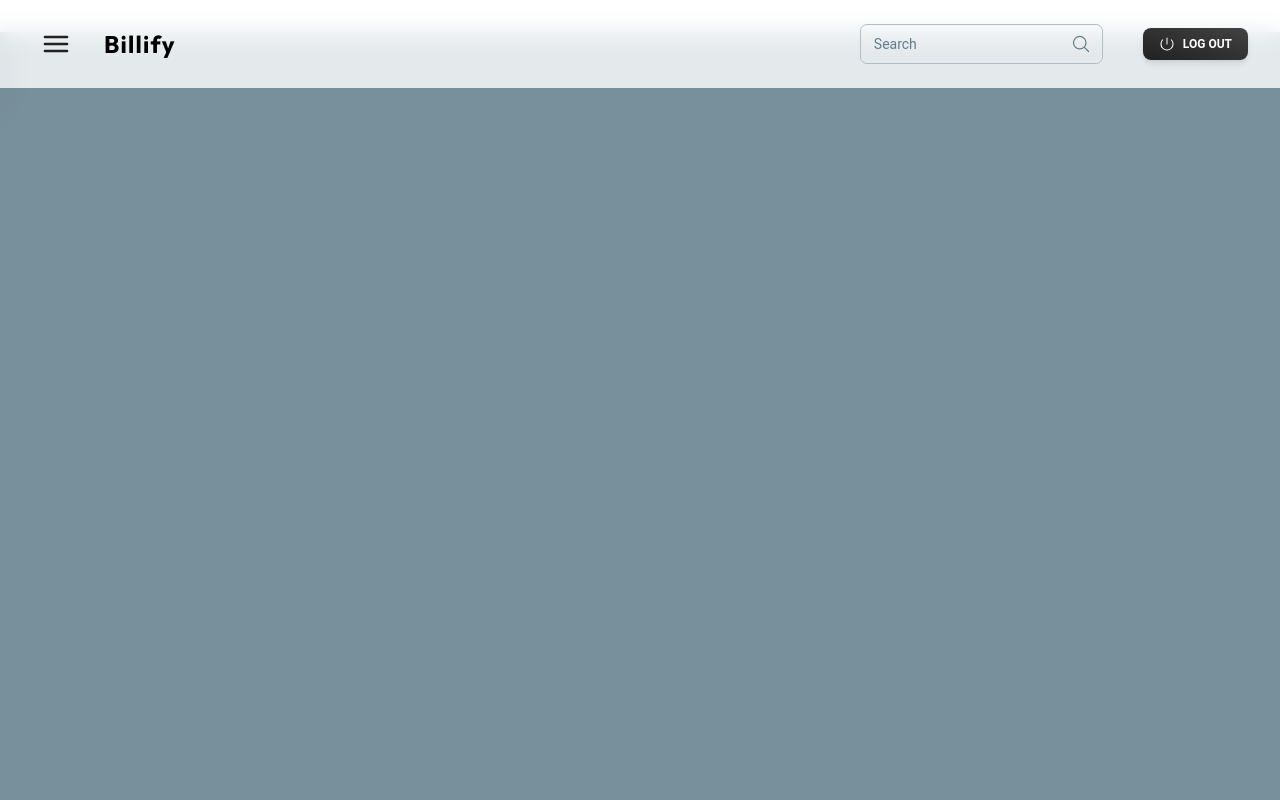
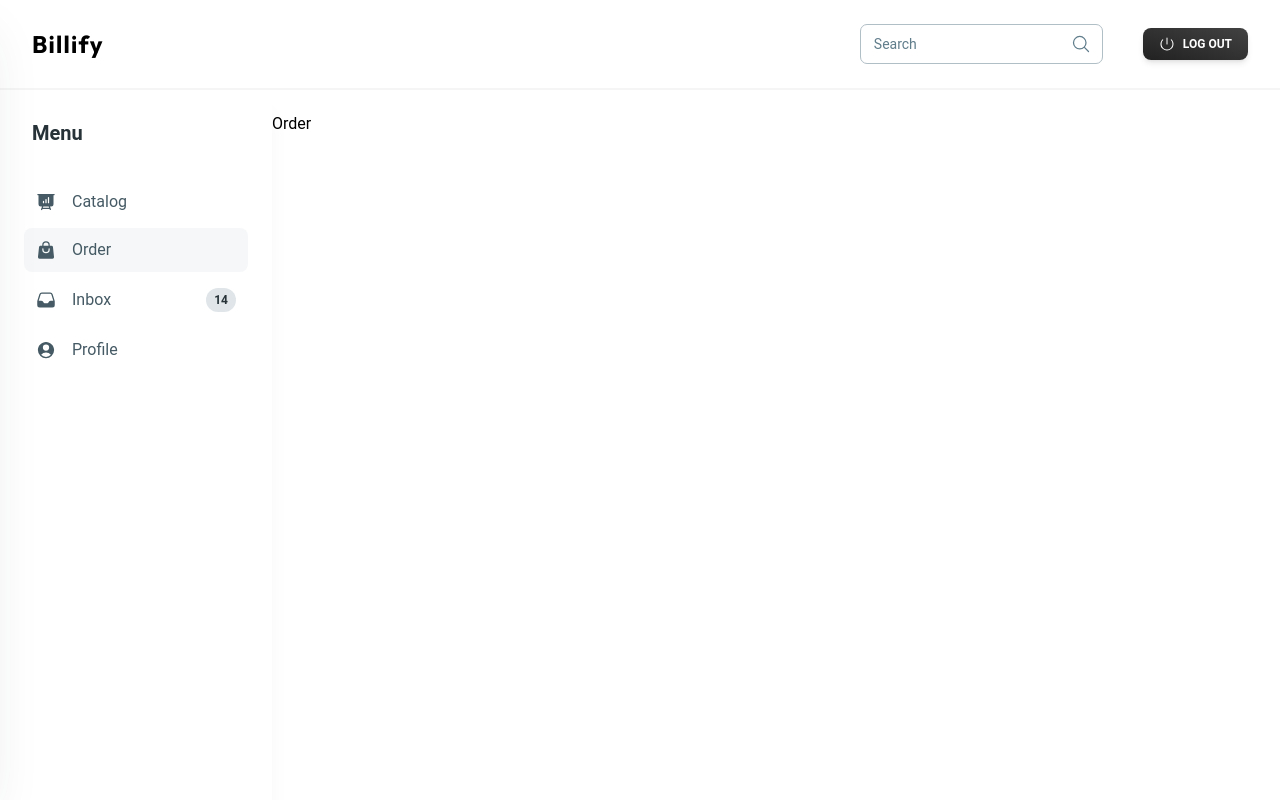
Before and after one commit to CampusNotes/NewFrontend, a React (Vite) app: page /order in a window 1280 px wide. Shown: the top 800 px of the page. Built offline with nearby package versions, Linux system fonts and the light colour scheme; no server answers; sample sign-in values are in the browser's storage.

Commit message:
sidebar modiified

```diff
--- a/src/App.jsx
+++ b/src/App.jsx
@@ -6,6 +6,9 @@ import DashboardLayout from "./layouts/DashboardLayout"
 import Order from "./pages/Order"
 import PageNotFound from "./pages/PageNotFound"
 import PrivateRoutes from "./routes/PrivateRoutes"
+import Catalog from "./pages/Catalog"
+import Profile from "./pages/Profile"
+import Inbox from "./pages/Inbox"
 
 
 function App() {
@@ -19,6 +22,9 @@ function App() {
         <Route path="/login" element={<Login />} />
         <Route element={<PrivateRoutes><DashboardLayout /></PrivateRoutes>}>
           <Route path="/order" element={<Order />} />
+          <Route path="/catalog" element={<Catalog />} />
+          <Route path="/inbox" element={<Inbox/>} />
+          <Route path="/profile" element={<Profile />} />
         </Route>
         <Route path="*" element={<PageNotFound />} />
       </Routes>
--- a/src/components/DashboardNav.jsx
+++ b/src/components/DashboardNav.jsx
@@ -5,11 +5,15 @@ import { Button, Input, Typography } from '@material-tailwind/react'
 import { MagnifyingGlassIcon } from '@heroicons/react/24/outline'
 import { PowerIcon } from '@heroicons/react/24/solid'
 import { LogoutService } from '../services/AuthServices'
+import ResponsiveSidebar from './ResponsiveSidebar'
 
 
 function DashboardNav() {
   const [isloading, setIsLoading] = useState(false)
+
   const navigate = useNavigate()
+
+
 
   const handleLogout = async () => {
     try {
@@ -26,11 +30,9 @@ function DashboardNav() {
 
   return (
     <>
-      <div className='flex items-center justify-between w-full gap-4 bg-white backdrop-blur-md bg-opacity-80 fixed left-0 top-0 z-10 h-max max-w-full px-4 py-2 lg:px-8 lg:py-4'>
+      <div className='flex items-center justify-between w-full gap-4 bg-white  fixed left-0 top-0 z-10 h-max max-w-full px-4 py-2 lg:px-8 lg:py-4 border-b-2 border-gray-100'>
         <div className='flex items-center gap-6'>
-          <div className=''>
-            <Sidebar />
-          </div>
+
           <Typography
             as="a"
             href="/"
--- /dev/null
+++ b/src/components/ResponsiveSidebar.jsx
@@ -0,0 +1,102 @@
+import React from "react";
+import {
+  Drawer,
+  Button,
+  Typography,
+  IconButton,
+  List,
+  ListItem,
+  ListItemPrefix,
+  ListItemSuffix,
+  Chip,
+} from "@material-tailwind/react";
+import {
+  PresentationChartBarIcon,
+  ShoppingBagIcon,
+  UserCircleIcon,
+  Cog6ToothIcon,
+  InboxIcon,
+  PowerIcon,
+} from "@heroicons/react/24/solid";
+import { NavLink } from "react-router-dom";
+import { useState } from "react";
+
+export default function ResponsiveSidebar({
+  openDrawer,
+  closeDrawer,
+  open
+}) {
+  const [active, setActive] = useState(2);
+
+  return (
+    <React.Fragment>
+      {/* <Button onClick={openDrawer}>Open Drawer</Button> */}
+      <Drawer open={open} onClose={closeDrawer} className="px-4">
+        <div className="mb-2 flex items-center justify-between p-4">
+          <Typography variant="h5" color="blue-gray">
+            Menu
+          </Typography>
+          <IconButton variant="text" color="blue-gray" onClick={closeDrawer}>
+            <svg
+              xmlns="http://www.w3.org/2000/svg"
+              fill="none"
+              viewBox="0 0 24 24"
+              strokeWidth={2}
+              stroke="currentColor"
+              className="h-5 w-5"
+            >
+              <path
+                strokeLinecap="round"
+                strokeLinejoin="round"
+                d="M6 18L18 6M6 6l12 12"
+              />
+            </svg>
+          </IconButton>
+        </div>
+
+        <List>
+          <NavLink to={'/catalog'} className={({ isActive }) => (isActive ? setActive(1) : null)}>
+            <ListItem selected={active == 1 ? true : false}>
+              <ListItemPrefix>
+                <PresentationChartBarIcon className="h-5 w-5" />
+              </ListItemPrefix>
+              Catalog
+            </ListItem>
+          </NavLink>
+          <NavLink to='/order' className={({ isActive }) => (isActive ? setActive(2) : null)}>
+            <ListItem selected={active == 2 ? true : false}>
+              <ListItemPrefix>
+                <ShoppingBagIcon className="h-5 w-5" />
+              </ListItemPrefix>
+              Order
+            </ListItem>
+          </NavLink>
+          <NavLink to={'/inbox'} className={({ isActive }) => (isActive ? setActive(3) : null)}>
+            <ListItem selected={active == 3 ? true : false}>
+              <ListItemPrefix>
+                <InboxIcon className="h-5 w-5" />
+              </ListItemPrefix>
+              Inbox
+              <ListItemSuffix>
+                <Chip value="14" size="sm" variant="ghost" color="blue-gray" className="rounded-full" />
+              </ListItemSuffix>
+            </ListItem>
+          </NavLink>
+          <NavLink to={'/profile'} className={({ isActive }) => (isActive ? setActive(4) : null)}>
+            <ListItem selected={active == 4 ? true : false}>
+              <ListItemPrefix>
+                <UserCircleIcon className="h-5 w-5" />
+              </ListItemPrefix>
+              Profile
+            </ListItem>
+          </NavLink>
+
+
+        </List>
+        <Button className="mt-3 ml-5" size="sm">
+          Documentation
+        </Button>
+      </Drawer>
+    </React.Fragment>
+  );
+}
--- a/src/components/Sidebar.jsx
+++ b/src/components/Sidebar.jsx
@@ -1,19 +1,11 @@
-import React from "react";
 import {
-  IconButton,
+  Card,
   Typography,
   List,
   ListItem,
   ListItemPrefix,
   ListItemSuffix,
   Chip,
-  Accordion,
-  AccordionHeader,
-  AccordionBody,
-  Alert,
-  Input,
-  Drawer,
-  Card,
 } from "@material-tailwind/react";
 import {
   PresentationChartBarIcon,
@@ -23,178 +15,58 @@ import {
   InboxIcon,
   PowerIcon,
 } from "@heroicons/react/24/solid";
-import {
-  ChevronRightIcon,
-  ChevronDownIcon,
-  CubeTransparentIcon,
-  MagnifyingGlassIcon,
-  Bars3Icon,
-  XMarkIcon,
-} from "@heroicons/react/24/outline";
+import { NavLink } from "react-router-dom";
+import { useState } from "react";
 
 export default function Sidebar() {
-  const [open, setOpen] = React.useState(0);
-  const [openAlert, setOpenAlert] = React.useState(true);
-  const [isDrawerOpen, setIsDrawerOpen] = React.useState(false);
-
-  const handleOpen = (value) => {
-    setOpen(open === value ? 0 : value);
-  };
-
-  const openDrawer = () => setIsDrawerOpen(true);
-  const closeDrawer = () => setIsDrawerOpen(false);
+  const [active, setActive] = useState(2);
 
   return (
-    <>
-      <IconButton variant="text" size="lg" onClick={openDrawer}>
-        {isDrawerOpen ? (
-          <XMarkIcon className="h-8 w-8 stroke-2" />
-        ) : (
-          <Bars3Icon className="h-8 w-8 stroke-2" />
-        )}
-      </IconButton>
-      <Drawer open={isDrawerOpen} onClose={closeDrawer}>
-        <Card
-          color="transparent"
-          shadow={false}
-          className="h-screen w-full p-4 bg-white rounded-none"
-        >
-          <div className="mb-2 flex items-center gap-4 p-4">
-            <img
-              src="https://docs.material-tailwind.com/img/logo-ct-dark.png"
-              alt="brand"
-              className="h-8 w-8"
-            />
+    <Card className="h-[calc(100vh-2rem)] w-full max-w-[20rem] p-4 shadow-xl shadow-blue-gray-900/5">
+      <div className="mb-2 p-4">
         <Typography variant="h5" color="blue-gray">
-              Sidebar
+          Menu
         </Typography>
       </div>
-
       <List>
-            <Accordion
-              open={open === 1}
-              icon={
-                <ChevronDownIcon
-                  strokeWidth={2.5}
-                  className={`mx-auto h-4 w-4 transition-transform ${open === 1 ? "rotate-180" : ""
-                    }`}
-                />
-              }
-            >
-              <ListItem className="p-0" selected={open === 1}>
-                <AccordionHeader
-                  onClick={() => handleOpen(1)}
-                  className="border-b-0 p-3"
-                >
+        <NavLink to={'/catalog'} className={({ isActive }) => (isActive ? setActive(1) : null)}>
+          <ListItem selected={active == 1 ? true : false}>
             <ListItemPrefix>
               <PresentationChartBarIcon className="h-5 w-5" />
             </ListItemPrefix>
-                  <Typography color="blue-gray" className="mr-auto font-normal">
-                    Dashboard
-                  </Typography>
-                </AccordionHeader>
+            Catalog
           </ListItem>
-              <AccordionBody className="py-1">
-                <List className="p-0">
-                  <ListItem>
-                    <ListItemPrefix>
-                      <ChevronRightIcon strokeWidth={3} className="h-3 w-5" />
-                    </ListItemPrefix>
-                    Analytics
-                  </ListItem>
-                  <ListItem>
-                    <ListItemPrefix>
-                      <ChevronRightIcon strokeWidth={3} className="h-3 w-5" />
-                    </ListItemPrefix>
-                    Reporting
-                  </ListItem>
-                  <ListItem>
-                    <ListItemPrefix>
-                      <ChevronRightIcon strokeWidth={3} className="h-3 w-5" />
-                    </ListItemPrefix>
-                    Projects
-                  </ListItem>
-                </List>
-              </AccordionBody>
-            </Accordion>
-            <Accordion
-              open={open === 2}
-              icon={
-                <ChevronDownIcon
-                  strokeWidth={2.5}
-                  className={`mx-auto h-4 w-4 transition-transform ${open === 2 ? "rotate-180" : ""
-                    }`}
-                />
-              }
-            >
-              <ListItem className="p-0" selected={open === 2}>
-                <AccordionHeader
-                  onClick={() => handleOpen(2)}
-                  className="border-b-0 p-3"
-                >
+        </NavLink>
+        <NavLink to='/order' className={({ isActive }) => (isActive ? setActive(2) : null)}>
+          <ListItem selected={active == 2 ? true : false}>
             <ListItemPrefix>
               <ShoppingBagIcon className="h-5 w-5" />
             </ListItemPrefix>
-                  <Typography color="blue-gray" className="mr-auto font-normal">
-                    E-Commerce
-                  </Typography>
-                </AccordionHeader>
+            Order
           </ListItem>
-              <AccordionBody className="py-1">
-                <List className="p-0">
-                  <ListItem>
-                    <ListItemPrefix>
-                      <ChevronRightIcon strokeWidth={3} className="h-3 w-5" />
-                    </ListItemPrefix>
-                    Orders
-                  </ListItem>
-                  <ListItem>
-                    <ListItemPrefix>
-                      <ChevronRightIcon strokeWidth={3} className="h-3 w-5" />
-                    </ListItemPrefix>
-                    Products
-                  </ListItem>
-                </List>
-              </AccordionBody>
-            </Accordion>
-            <hr className="my-2 border-blue-gray-50" />
-            <ListItem>
+        </NavLink>
+        <NavLink to={'/inbox'} className={({ isActive }) => (isActive ? setActive(3) : null)}>
+          <ListItem selected={active == 3 ? true : false}>
             <ListItemPrefix>
               <InboxIcon className="h-5 w-5" />
             </ListItemPrefix>
             Inbox
             <ListItemSuffix>
-                <Chip
-                  value="14"
-                  size="sm"
-                  variant="ghost"
-                  color="blue-gray"
-                  className="rounded-full"
-                />
+              <Chip value="14" size="sm" variant="ghost" color="blue-gray" className="rounded-full" />
             </ListItemSuffix>
           </ListItem>
-            <ListItem>
+        </NavLink>
+        <NavLink to={'/profile'} className={({ isActive }) => (isActive ? setActive(4) : null)}>
+          <ListItem selected={active == 4 ? true : false}>
             <ListItemPrefix>
               <UserCircleIcon className="h-5 w-5" />
             </ListItemPrefix>
             Profile
           </ListItem>
-            <ListItem>
-              <ListItemPrefix>
-                <Cog6ToothIcon className="h-5 w-5" />
-              </ListItemPrefix>
-              Settings
-            </ListItem>
-            <ListItem>
-              <ListItemPrefix>
-                <PowerIcon className="h-5 w-5" />
-              </ListItemPrefix>
-              Log Out
-            </ListItem>
+        </NavLink>
+
+
       </List>
-
     </Card>
-      </Drawer>
-    </>
   );
 }
--- a/src/layouts/DashboardLayout.jsx
+++ b/src/layouts/DashboardLayout.jsx
@@ -3,18 +3,38 @@ import { Outlet } from 'react-router-dom'
 import { Footer } from '../components/Footer'
 
 import DashboardNav from '../components/DashboardNav'
+import Sidebar from '../components/Sidebar'
+import { Button, IconButton } from '@material-tailwind/react'
+import ResponsiveSidebar from '../components/ResponsiveSidebar'
+import { useState } from 'react'
+import { XMarkIcon, Bars3Icon } from '@heroicons/react/24/outline'
+
 
 
 function DashboardLayout() {
+  const [open, setOpen] = useState(false);
+
+
+  const openDrawer = () => setOpen(true);
+  const closeDrawer = () => setOpen(false);
   return (
     <>
 
       <div className='relative'>
+        <button onClick={openDrawer} className='fixed block lg:hidden z-50 left-4 top-20  bg-black hover:bg-gray-800 p-1 rounded-full'><Bars3Icon className="h-6 w-6 stroke-2 text-white" /></button>
+        <ResponsiveSidebar openDrawer={openDrawer} closeDrawer={closeDrawer} open={open} />
         <div className='container mx-auto flex items-center px-8 py-4 lg:px-4 '>
           <DashboardNav />
         </div>
-        <Outlet />
-        <Footer />
+        <div className='relative flex w-full'>
+          <div className='fixed hidden lg:block mt-14'>
+            <Sidebar />
+          </div>
+          <div className='container mx-auto lg:ml-[17rem] w-full pt-20'>
+            <Outlet />
+            <Footer />
+          </div>
+        </div>
       </div>
     </>
   )
--- /dev/null
+++ b/src/pages/Catalog.jsx
@@ -0,0 +1,9 @@
+import React from 'react'
+
+function Catalog() {
+  return (
+    <div>Catalog</div>
+  )
+}
+
+export default Catalog
--- /dev/null
+++ b/src/pages/Inbox.jsx
@@ -0,0 +1,9 @@
+import React from 'react'
+
+function Inbox() {
+  return (
+    <div>Inbox</div>
+  )
+}
+
+export default Inbox
--- a/src/pages/Order.jsx
+++ b/src/pages/Order.jsx
@@ -3,8 +3,8 @@ import React from 'react'
 function Order() {
   return (
     <>
-      <div className='w-full h-[300rem] bg-blue-gray-400'>
-
+      <div className='w-full h-[100rem]'>
+        Order
       </div>
     </>
   )
--- /dev/null
+++ b/src/pages/Profile.jsx
@@ -0,0 +1,9 @@
+import React from 'react'
+
+function Profile() {
+  return (
+    <div>Profile</div>
+  )
+}
+
+export default Profile
```
Lines whose indentation alone changed are shown as unchanged.
